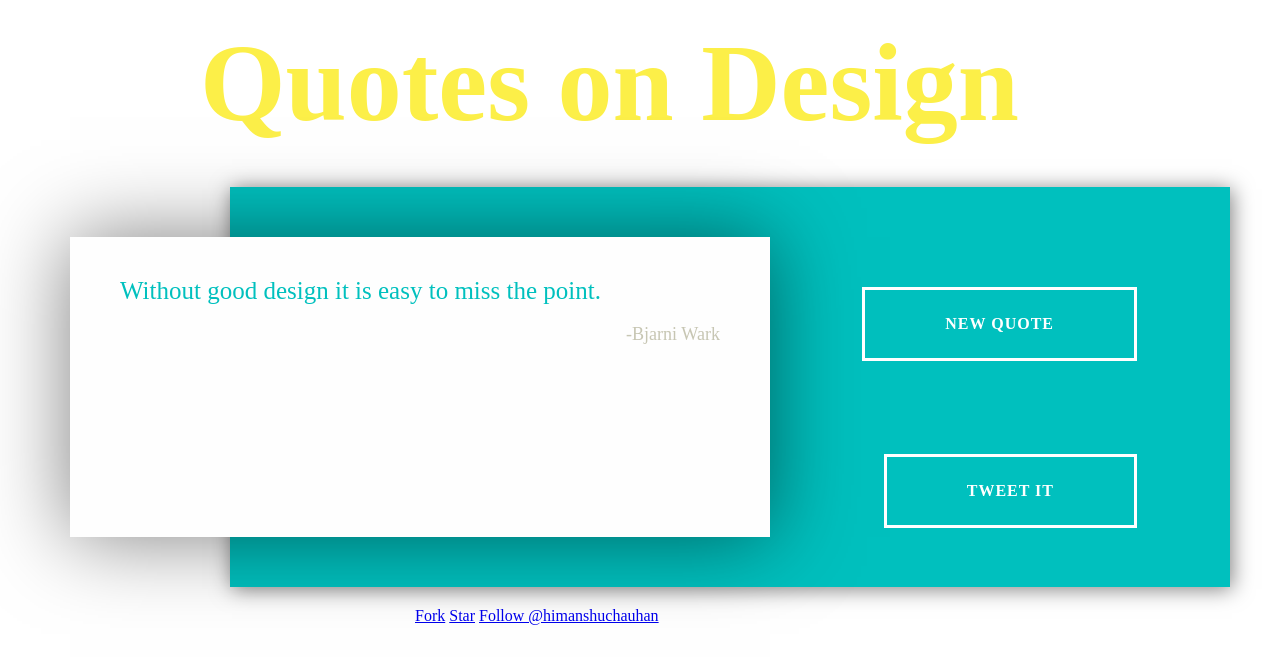
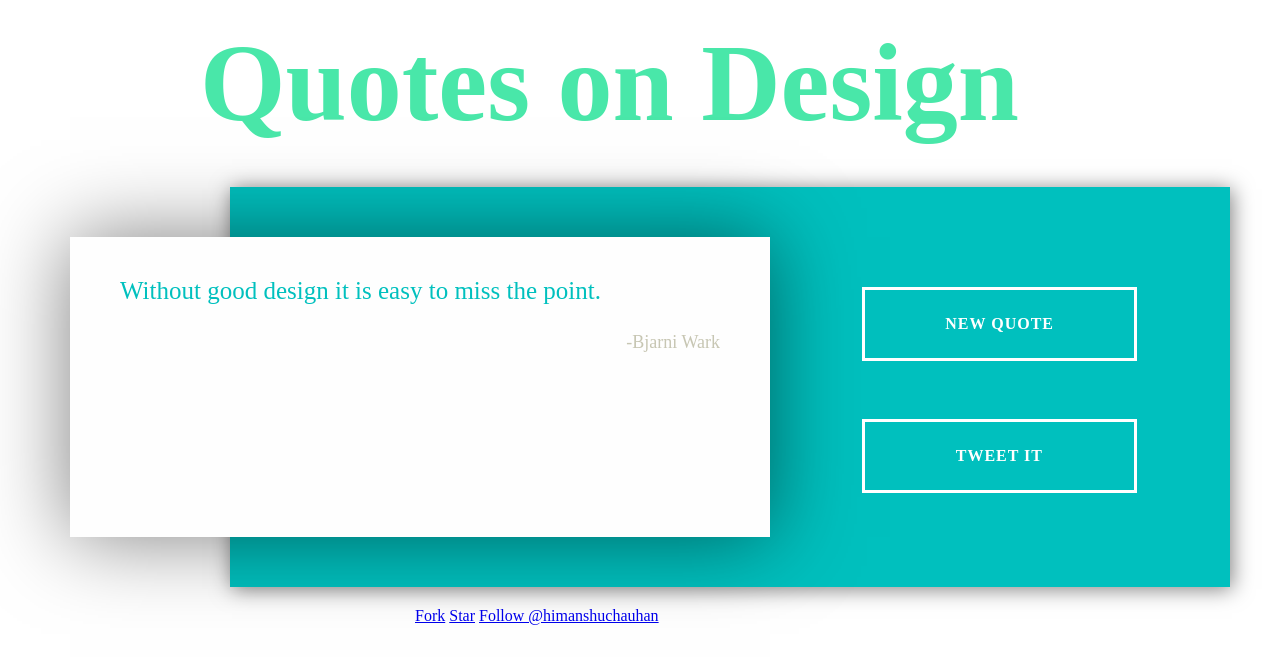
Before and after one commit to himanshuchauhan/Quotes-on-Design, a plain HTML site: page index.html in a window 1280 px wide. Drawn offline with Linux system fonts and the light colour scheme.

Commit message:
v1.2
padding corrected

```diff
--- a/css/main.css
+++ b/css/main.css
@@ -2,7 +2,11 @@ body {
     height: 95vh;
     width: 1300px;
     margin: auto;
+    font-size: 10px;
+
 }
+
+
 .blue-box {
     width: 1000px;
     height: 400px;
@@ -23,13 +27,10 @@ body {
     margin-top: 100px;
 
 }
-.overflow{
-	font-size: 5px;
-/* 	overflow: scroll; */
-}
+
 .quote {
     font-family: Helvetica-light;
-    font-size: 25px;
+    font-size: 2.5em;
     color: #00c0be;
     width: 600px;
 
@@ -43,8 +44,8 @@ body {
 h1 {
     /* Quotes On Design: */
     font-family: Athelas-Regular;
-    font-size: 110px;
-    color: #FCEF48;
+    font-size: 11em;
+    color: #49e7a9;
 
     margin-bottom: -10px;
     margin-top: 20px;
@@ -54,16 +55,16 @@ h1 {
 
 .author{
 font-family: Helvetica-Bold;
-font-size: 18.08px;
+font-size: 1.8em;
 color: #c7c6b3;
-line-height: 22px;
+line-height: 2.2em;
 text-align: right;
 margin-right: 50px;
 }
 #quote-source{
-    /* — BRIAN WEBB : */
+
 font-family: Helvetica-LightOblique;
-font-size: 16.07px;
+font-size: 1.6em;
 color: #bbcfd0;
 line-height: 22px;
 margin-left: 50px;
@@ -77,11 +78,12 @@ margin-left: 50px;
 /* General button style (reset) */
 
 .btn {
+
     z-index: 1;
     float: right;
     border: none;
     font-family: inherit;
-    font-size: inherit;
+    font-size: 1.6em;
     color: inherit;
     background: none;
     cursor: pointer;
@@ -217,15 +219,15 @@ float: right;
 width: 470px;
 }
 #tweet{
-    margin-top: 0px;
+    margin-top: -35px;
+    padding: 25px 91px;
 }
 footer{
     width: 550px;
     margin: auto;
 
     margin-top: 470px;
-
-
+    font-size: 1.6em;
 }
 
 li{
```
